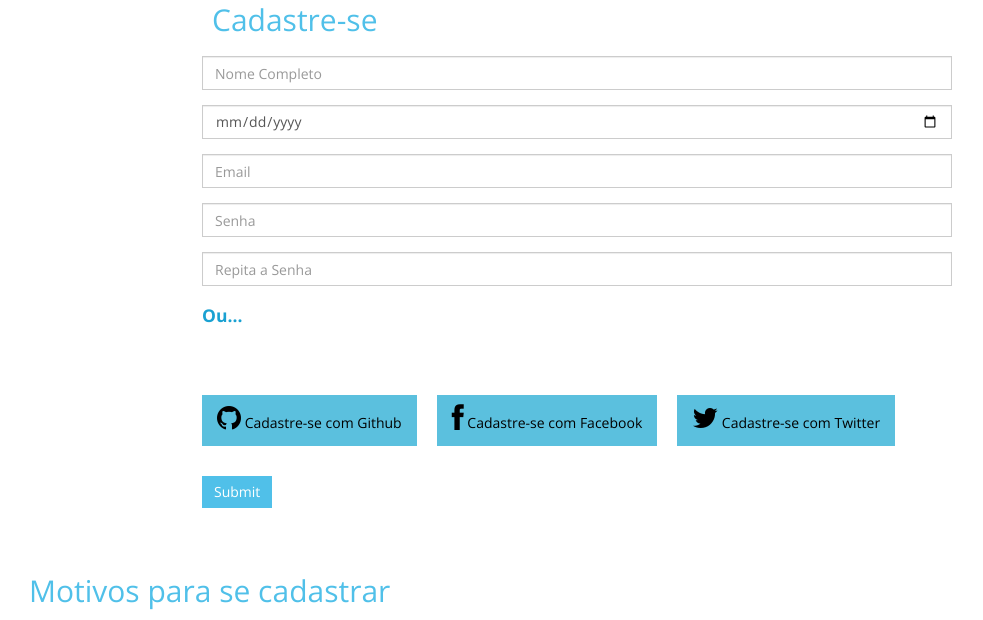
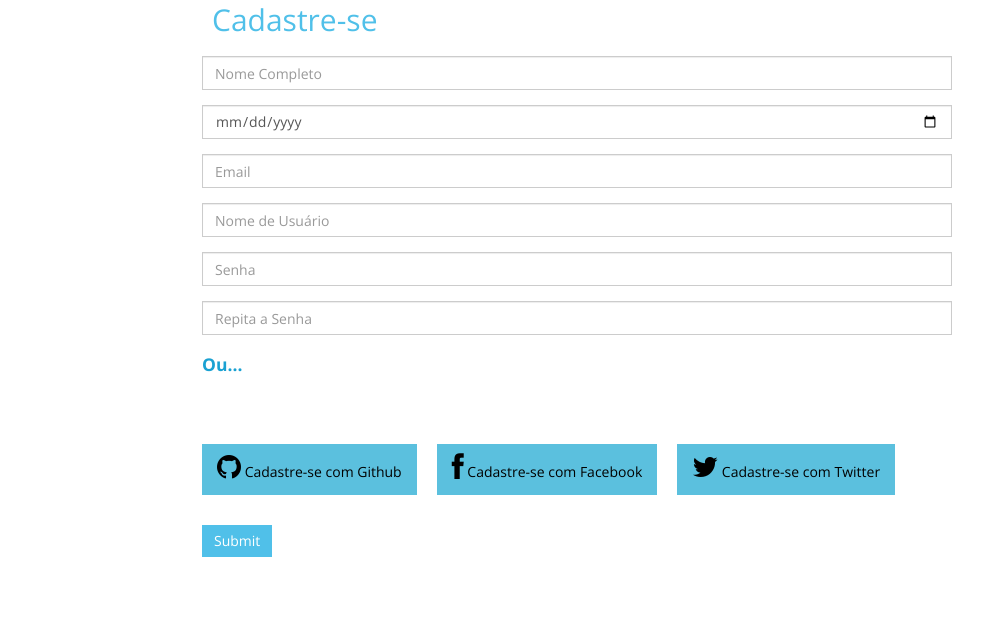
Before and after one commit to GabrielCoelho/TechTrain, a PHP site: page /pre-register in a window 1280 px wide. Shown: the part 145-765 px from the top of the page, without its empty margins (63-1046 px from the left). Run offline with PHP 8.4, Linux system fonts and the light colour scheme.

Commit message:
Added the username section

```diff
--- a/app/views/cadastro.php
+++ b/app/views/cadastro.php
@@ -18,6 +18,10 @@
 
                 <div class="form-group">
                     <input type="email" class="form-control" name="email" placeholder="Email">
+                </div>
+
+                <div class="form-group">
+                    <input type="text" class="form-control" name="userName" placeholder="Nome de Usuário">
                 </div>
 
                 <div class="form-group">
```
